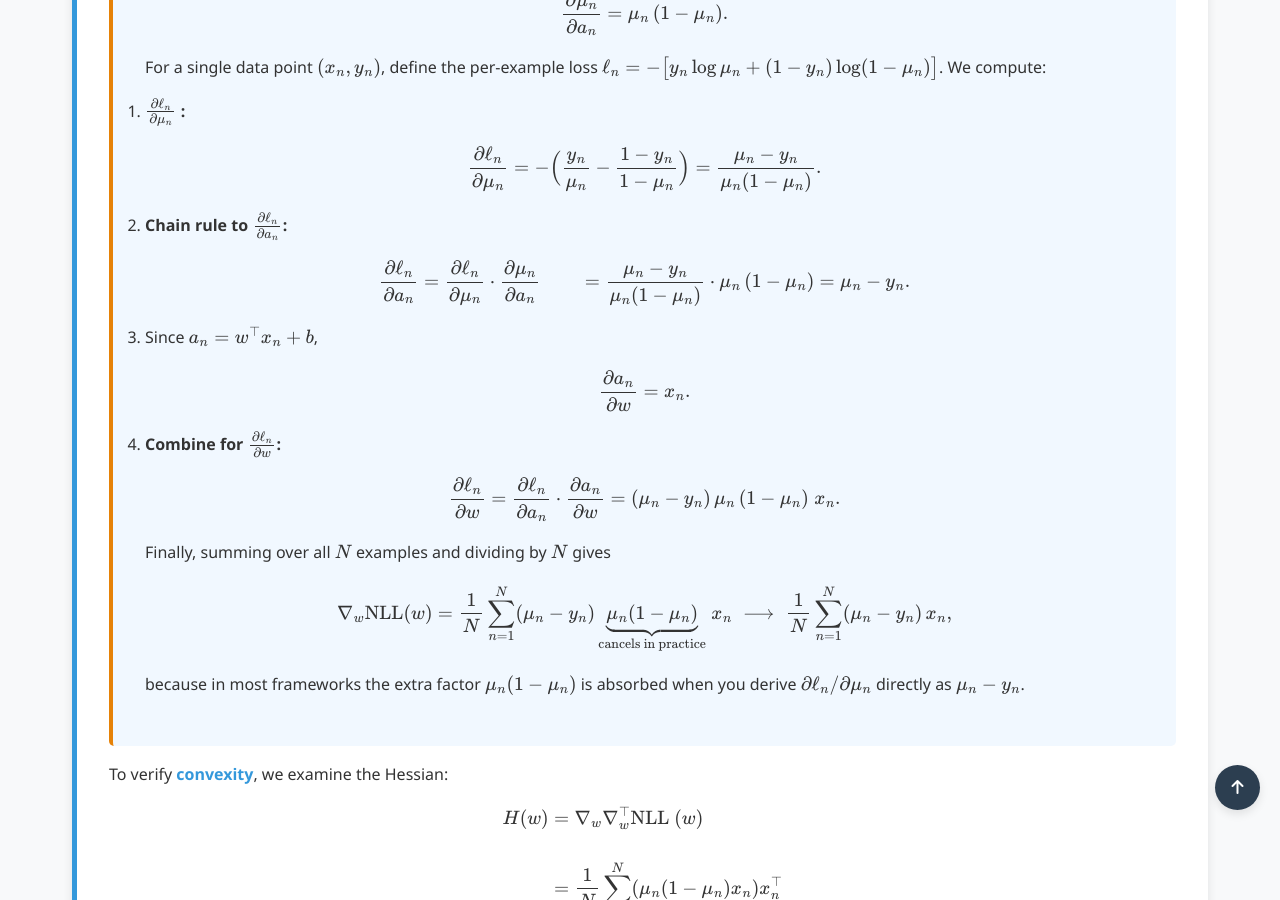
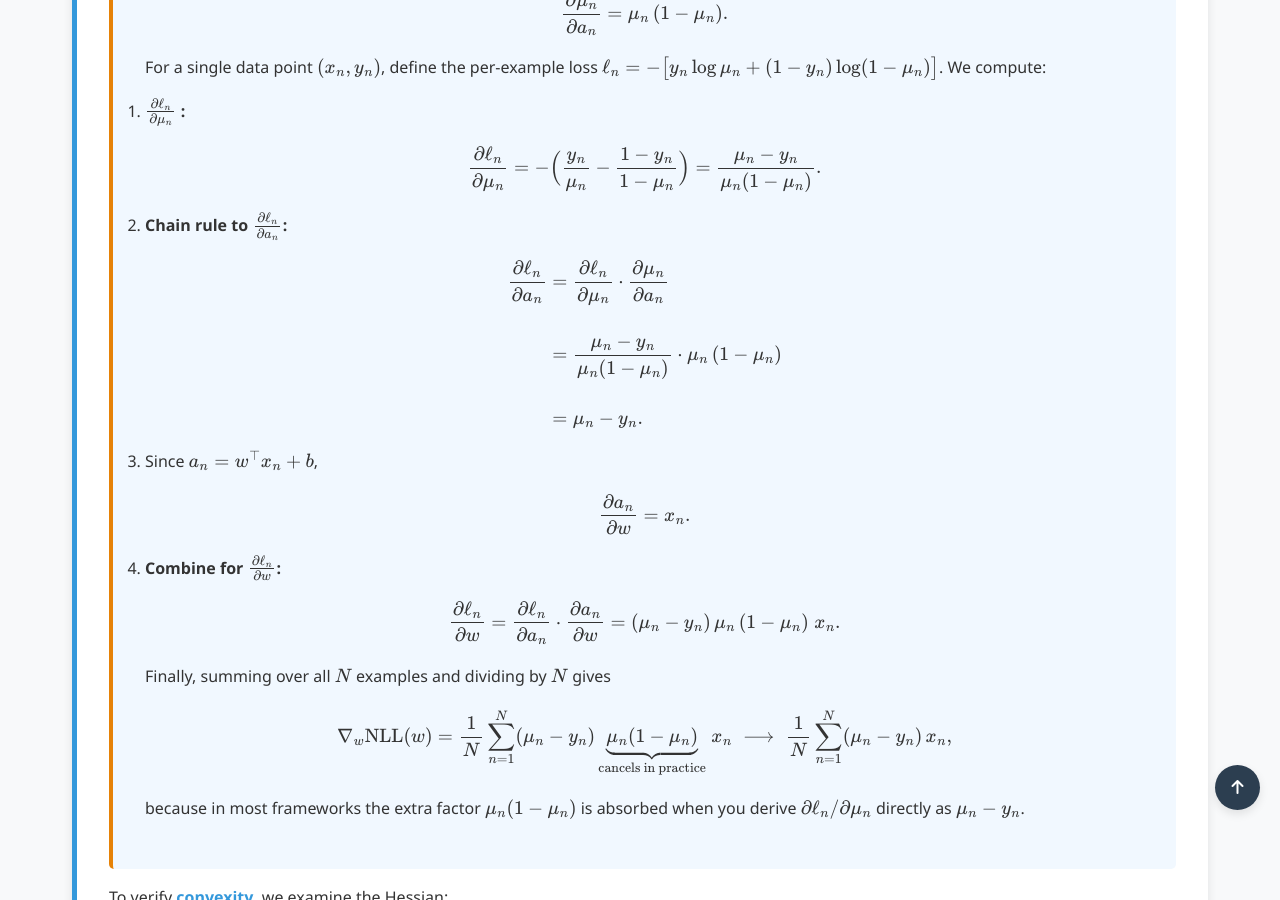
Before and after one commit to Yusukey01/yusukey01.github.io, a Jekyll site: the page built from Mathematics/Machine_learning/classification.html, in a window 1280 px wide and 900 px high, scrolled down 3476 px. Built offline with Jekyll 4.4.1, drawn with Linux system fonts in a browser that asks for light colours.

Commit message:
logistic regression page updating

```diff
--- a/Mathematics/Machine_learning/classification.html
+++ b/Mathematics/Machine_learning/classification.html
@@ -183,8 +183,8 @@ uses_python: false
                             \[
                             \begin{aligned}
                             \frac{\partial \ell_n}{\partial a_n}
-                            &= \frac{\partial \ell_n}{\partial \mu_n} \cdot \frac{\partial \mu_n}{\partial a_n}
-                            &= \frac{\mu_n - y_n}{\mu_n (1 -\mu_n)} \cdot \mu_n\,(1 - \mu_n)
+                            &= \frac{\partial \ell_n}{\partial \mu_n} \cdot \frac{\partial \mu_n}{\partial a_n} \\\\
+                            &= \frac{\mu_n - y_n}{\mu_n (1 -\mu_n)} \cdot \mu_n\,(1 - \mu_n) \\\\
                             &= \mu_n - y_n.
                              \end{aligned}
                             \]
```
